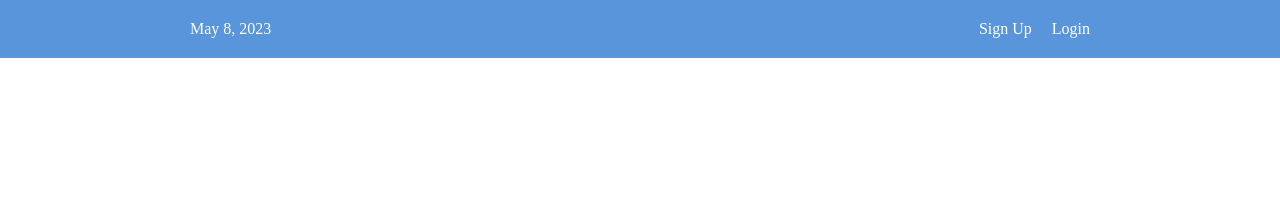
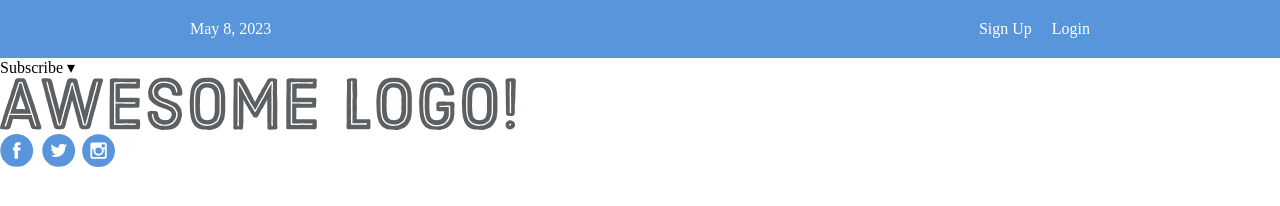
Before and after one commit to adex-badr18/css-flexbox-layouts, a plain HTML site: page index.html in a window 1280 px wide. Drawn offline with Linux system fonts and the light colour scheme.

Commit message:
Add HTML markup for header

```diff
--- a/index.html
+++ b/index.html
@@ -18,7 +18,14 @@
                 <div class="signup">Sign Up</div>
                 <div class="login">Login</div>
             </div>
+        </div>
+    </div>
 
+    <div class="header-container">
+        <div class="header">
+            <div class="subscribe">Subscribe &#9662;</div>
+            <div class="logo"><img src="./images/awesome-logo.svg" alt="Awesome logo"></div>
+            <div class="social"><img src="./images/social-icons.svg" alt="Social icons"></div>
         </div>
     </div>
 </body>
```
